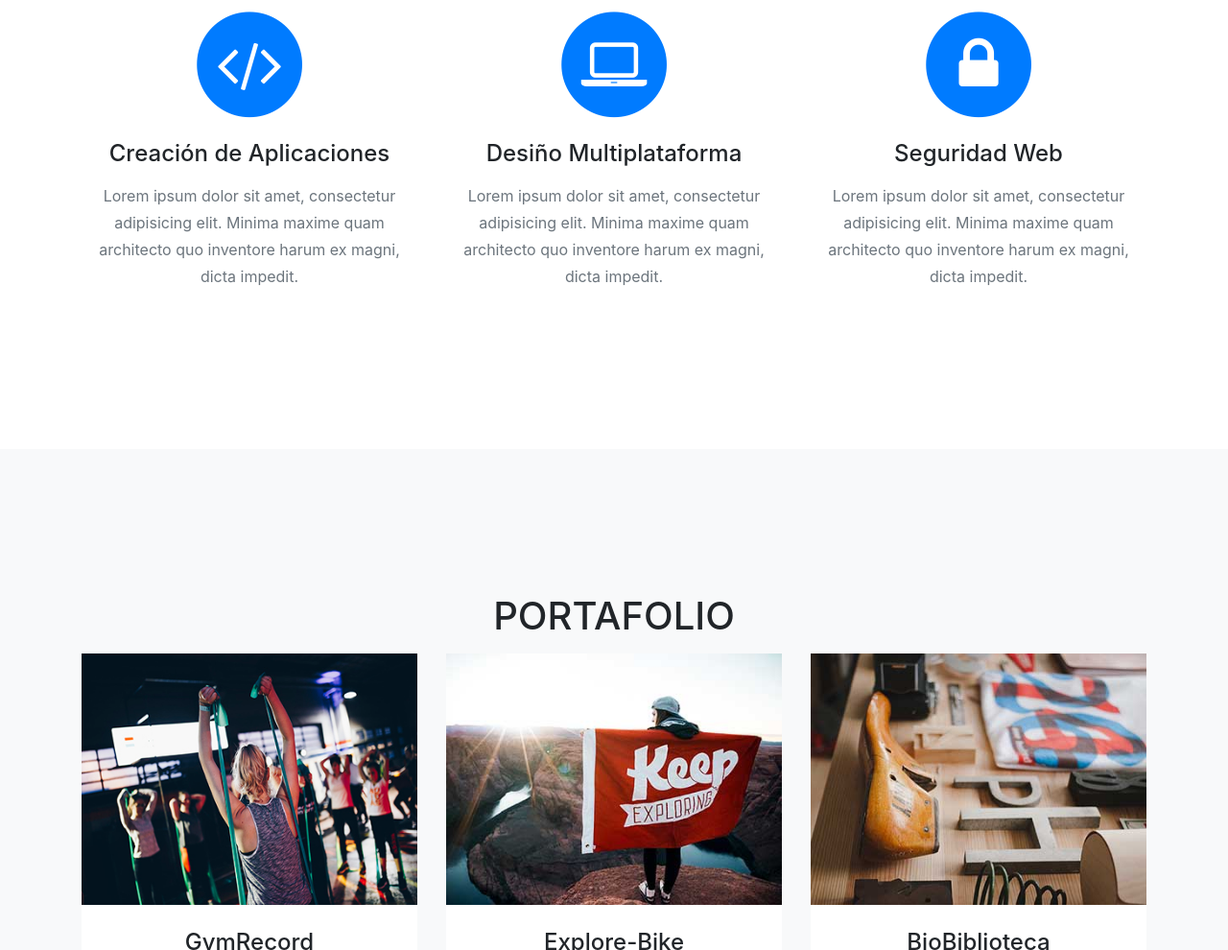
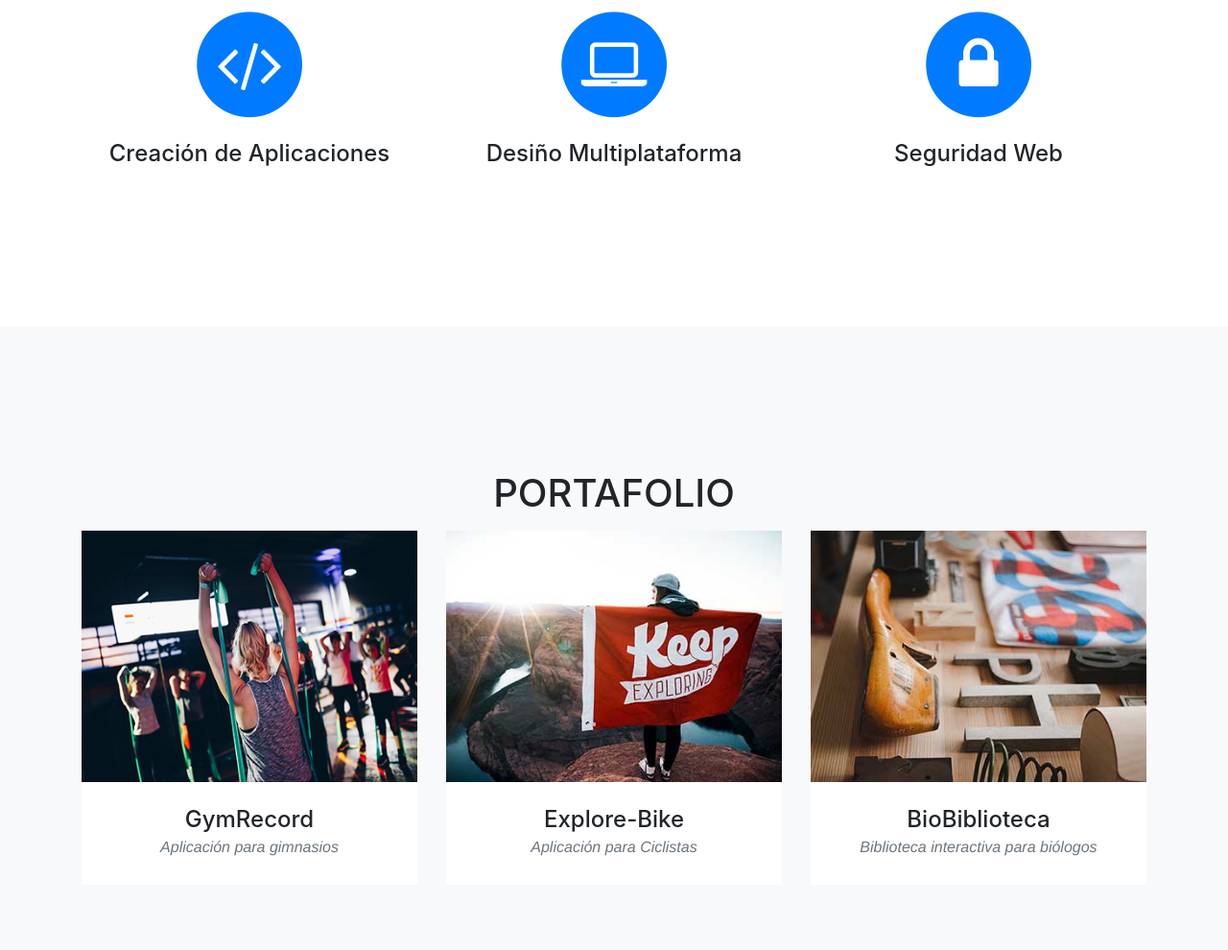
Before and after one commit to garpRojas/garpRojas.github.io, a website with bundled scripts: page index.html in a window 1280 px wide. Shown: the part 1107-2097 px from the top of the page at 96% size. Built offline with nearby package versions, Linux system fonts and the light colour scheme; a web font is replaced by a local one.

Commit message:
Adding workspace

```diff
--- a/index.html
+++ b/index.html
@@ -85,7 +85,7 @@
               <i class="fa fa-code fa-stack-1x fa-inverse"></i>
             </span>
             <h4 class="service-heading">Creación de Aplicaciones</h4>
-            <p class="text-muted">Lorem ipsum dolor sit amet, consectetur adipisicing elit. Minima maxime quam architecto quo inventore harum ex magni, dicta impedit.</p>
+            <!--<p class="text-muted">Lorem ipsum dolor sit amet, consectetur adipisicing elit. Minima maxime quam architecto quo inventore harum ex magni, dicta impedit.</p>-->
           </div>
           <div class="col-md-4">
             <span class="fa-stack fa-4x">
@@ -93,7 +93,7 @@
               <i class="fa fa-laptop fa-stack-1x fa-inverse"></i>
             </span>
             <h4 class="service-heading">Desiño Multiplataforma</h4>
-            <p class="text-muted">Lorem ipsum dolor sit amet, consectetur adipisicing elit. Minima maxime quam architecto quo inventore harum ex magni, dicta impedit.</p>
+            <!--<p class="text-muted">Lorem ipsum dolor sit amet, consectetur adipisicing elit. Minima maxime quam architecto quo inventore harum ex magni, dicta impedit.</p>-->
           </div>
           <div class="col-md-4">
             <span class="fa-stack fa-4x">
@@ -101,7 +101,7 @@
               <i class="fa fa-lock fa-stack-1x fa-inverse"></i>
             </span>
             <h4 class="service-heading">Seguridad Web</h4>
-            <p class="text-muted">Lorem ipsum dolor sit amet, consectetur adipisicing elit. Minima maxime quam architecto quo inventore harum ex magni, dicta impedit.</p>
+            <!--<p class="text-muted">Lorem ipsum dolor sit amet, consectetur adipisicing elit. Minima maxime quam architecto quo inventore harum ex magni, dicta impedit.</p>-->
           </div>
         </div>
       </div>
```
